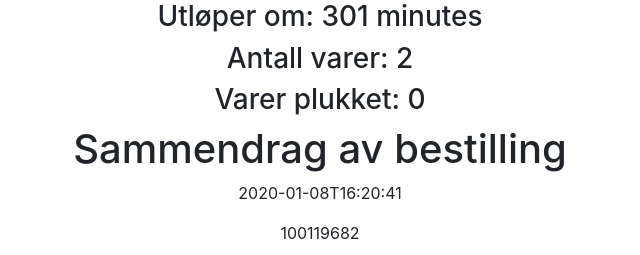
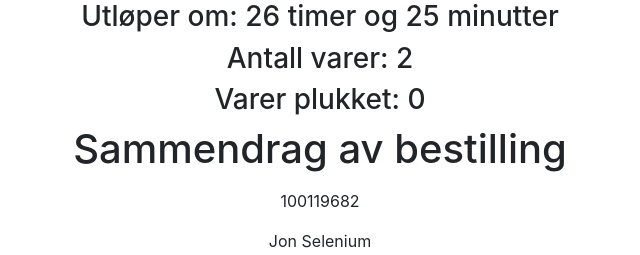
Before and after one commit to sujan-subas/varner-go, a React (Create React App) app: page / in a window 1280 px wide. Shown: the top 255 px of the page, without its empty margins (320-960 px from the left). Built offline with nearby package versions, Linux system fonts and the light colour scheme.

Commit message:
working timer

```diff
--- a/src/components/ProductView/index.js
+++ b/src/components/ProductView/index.js
@@ -1,10 +1,11 @@
 import React from 'react';
-import { formatDistance, addHours, formatDistanceToNow, formatDistanceStrict } from 'date-fns';
+import { getFormattedDeadLine } from '../../utils/time';
 
 const order = {
+    status: 'new',
     orderNumber: 'BB-6WN-119682',
     referenceOrderNo: '100119682',
-    orderDate: '2020-01-08T16:20:41',
+    deadLine: '2020-01-09T15:44:41',
     customer: 'Jon Selenium',
     phoneNumber: '+4746823125',
     addressLine1: 'Sjøskogvn. 7',
@@ -32,6 +33,7 @@ const order = {
         return ' ' + this.addressLine1 + ', ' + this.zipCode + ' ' + this.city;
     }
 }
+
 
 
 class Product extends React.Component {
@@ -69,7 +71,6 @@ class Product extends React.Component {
     }
 
 render() {
-
     const orderElements = this.state.order.orderLines
         .map(({ description, size, color, orderedQuantity, image, sku, orderDate }) => {
 
@@ -82,23 +83,21 @@ class Product extends React.Component {
                     <p>Antall: {orderedQuantity}</p>
                     <p>SKU: {sku}</p>
                     <button onClick={this.handleClick.bind(this, sku)}>
-                        { this.state.pickedSkus.includes(sku) ? 'Plukket' : 'Ikke plukket' }
+                        {this.state.pickedSkus.includes(sku) ? 'Plukket' : 'Ikke plukket'}
                     </button>
                 </div>
             )
         });
 
     const fullAdress = this.state.order.fullAdress();
-        const deadLine = addHours(new Date(this.state.order.orderDate), 2);
-        const now = new Date();
-        const timeLeft = formatDistanceStrict(deadLine, now, {unit: 'minute'})
-
+    const timestamp = this.state.order.deadLine;
+    const formattedDeadLine = getFormattedDeadLine(timestamp);
 
     return (
         <React.Fragment>
             <div>
                 <header>
-                        <h3>Utløper om: {timeLeft}</h3>
+                    <h3>Utløper om: {formattedDeadLine}</h3>
                     <h3>Antall varer: {this.state.orderCount}</h3>
                     <h3>Varer plukket: {this.state.pickedSkus.length}</h3>
                 </header>
--- /dev/null
+++ b/src/utils/time.js
@@ -0,0 +1,12 @@
+import { differenceInMinutes } from 'date-fns';
+
+export function getFormattedDeadLine(timestamp) {
+    const minutesLeft = differenceInMinutes(new Date(timestamp), new Date());
+    const hours = Math.floor(minutesLeft / 60);
+    const minutes = minutesLeft % 60;
+    if (hours < 1) {
+        return `${minutes} minutter`;
+    } else {
+        return `${hours} timer og ${minutes} minutter`;
+    }
+}
```
Lines whose indentation alone changed are shown as unchanged.
